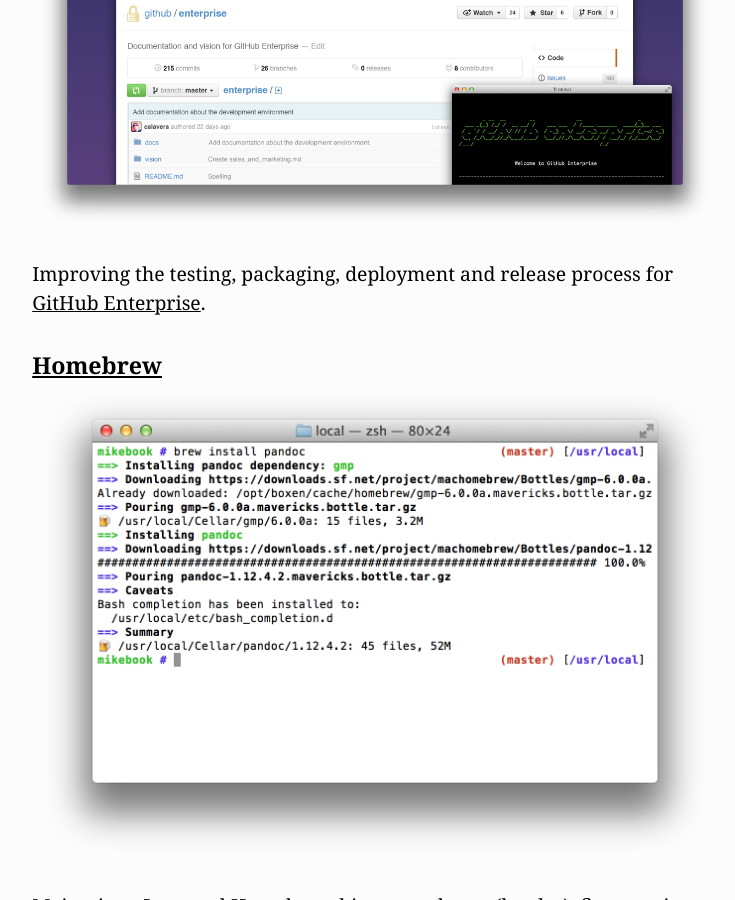
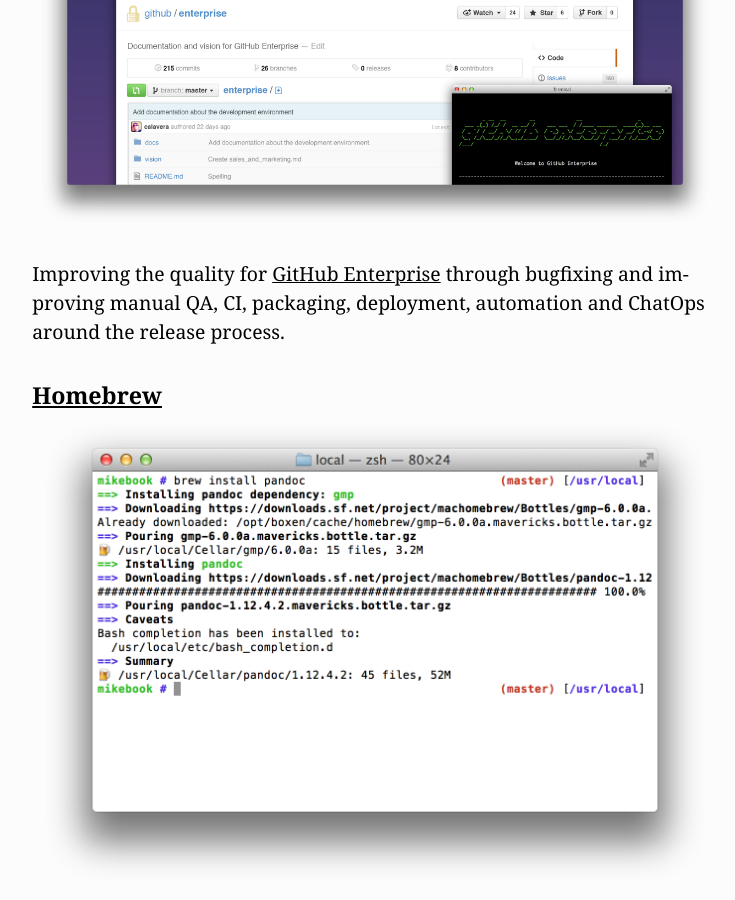
Before and after one commit to MikeMcQuaid/mikemcquaid.com, a Jekyll site: the page built from projects.markdown, in a window 1280 px wide and 900 px high, scrolled down 535 px. Shown: the whole window, without its empty margins (269-1004 px from the left). Built offline with Jekyll 4.4.1, drawn with Linux system fonts in a browser that asks for light colours.

Commit message:
Elaborate GitHub Enterprise role.

```diff
--- a/cv.markdown
+++ b/cv.markdown
@@ -69,7 +69,7 @@
 ### Experience
 
 #### [GitHub](http://github.com/) (2013 - Present)
-Improving the testing, packaging, deployment and release process for [GitHub Enterprise](https://enterprise.github.com).
+Improving the quality for [GitHub Enterprise](https://enterprise.github.com) through bugfixing and improving manual QA, CI, packaging, deployment, automation and ChatOps around the release process.
 
 #### [AllTrails](http://alltrails.com/) (2012 - 2013)
 Full stack engineer developing Rails/MySQL back-end and Coffeescript/SASS front-end for [AllTrails](http://alltrails.com/) and [AllSnow](http://allsnow.com). Developed features, APIs and optimized performance. Setup CI and automatic deployment for Rails and mobile applications. Managed and improved AWS infrastructure.
--- a/projects.markdown
+++ b/projects.markdown
@@ -7,7 +7,7 @@
 #### [GitHub Enterprise](https://enterprise.github.com)
 ![GitHub Enterprise](/images/a/github-enterprise.png)
 
-Improving the testing, packaging, deployment and release process for [GitHub Enterprise](https://enterprise.github.com).
+Improving the quality for [GitHub Enterprise](https://enterprise.github.com) through bugfixing and improving manual QA, CI, packaging, deployment, automation and ChatOps around the release process.
 
 #### [Homebrew](https://github.com/Homebrew/homebrew)
 ![Homebrew](/images/a/homebrew.png)
```
